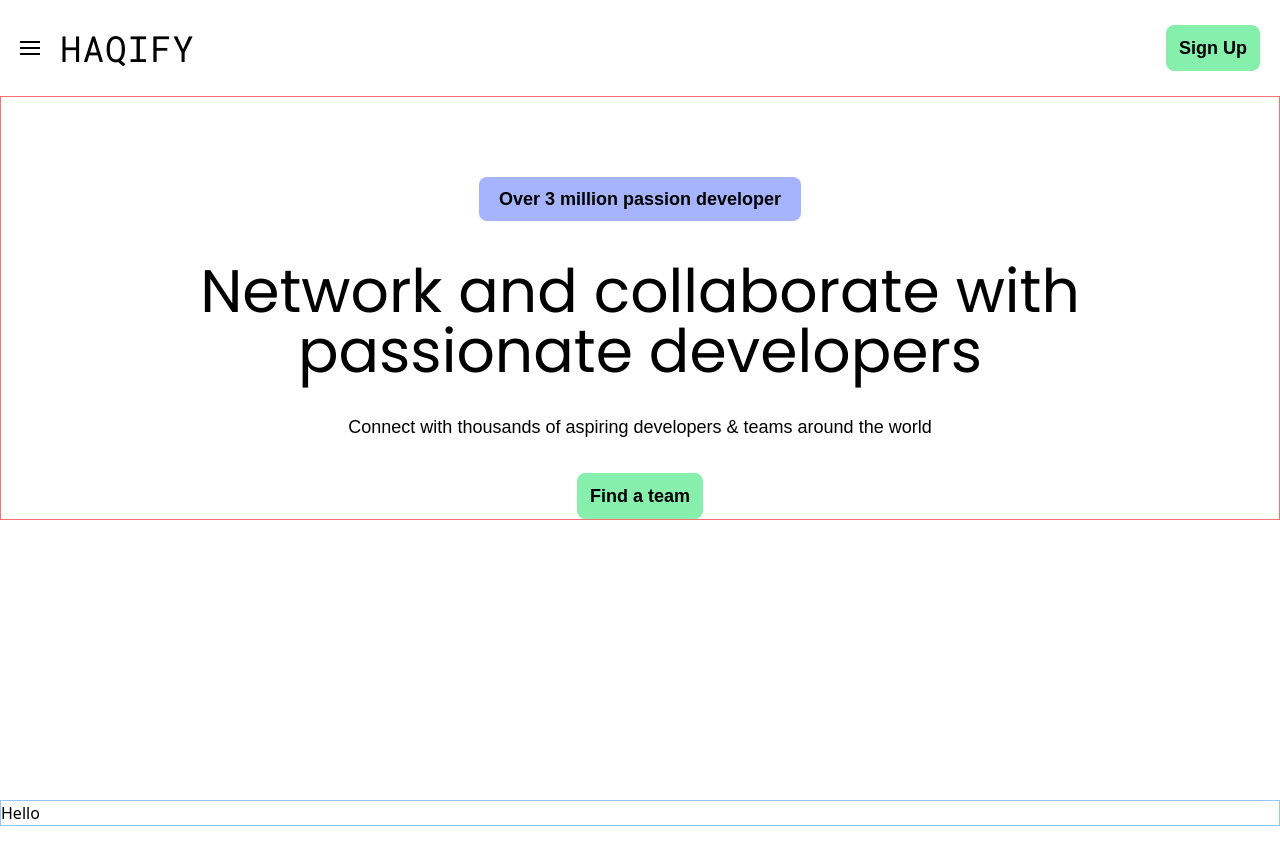
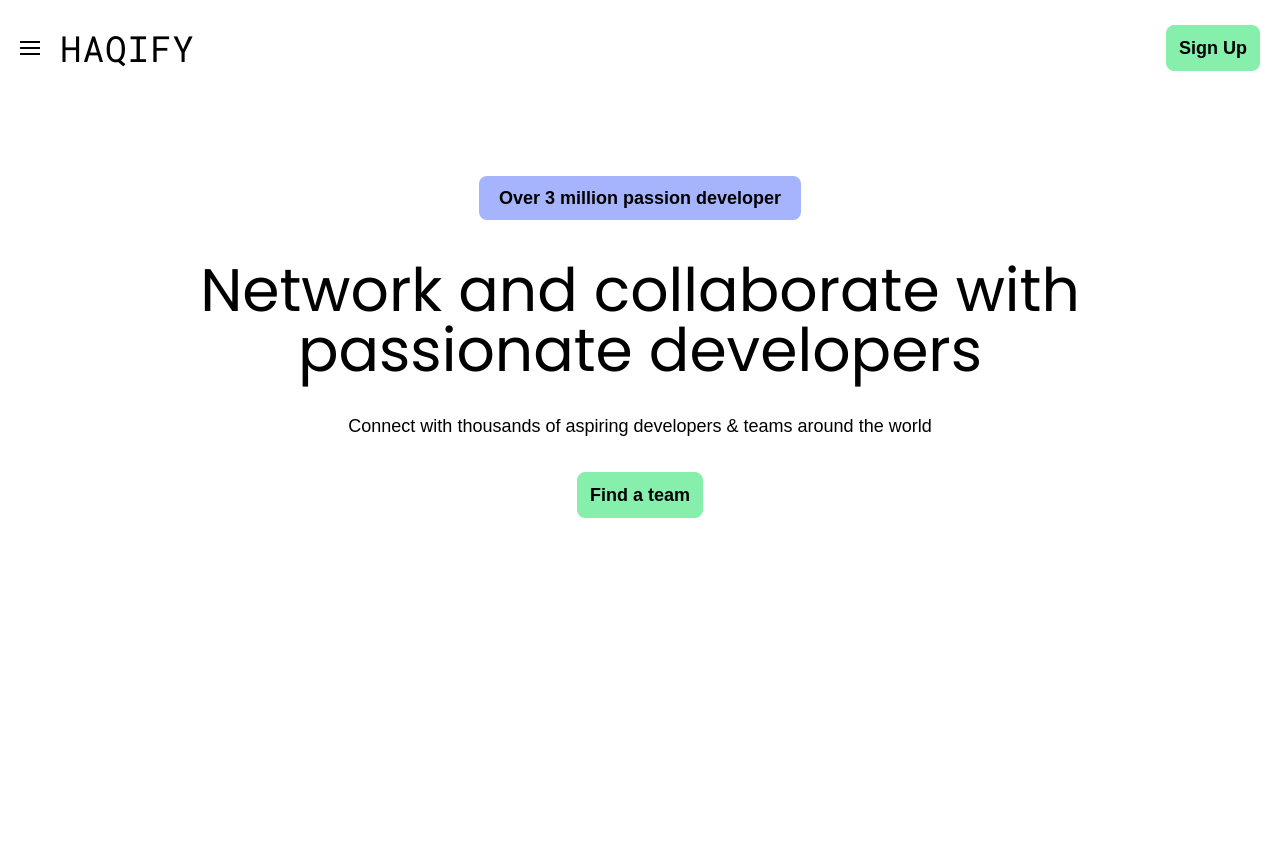
Before and after one commit to Jacksonwrk3/Haqify, a Next.js app: page / in a window 1280 px wide. Shown: the top 864 px of the page. After the commit the page ends 800 px from the top, so only its background shows below. Built offline with nearby package versions, Linux system fonts and the light colour scheme; a web font is replaced by a local one.

Commit message:
Fixed bug: NavList was rendering under hreader, added position: relative to navbar and fixed it

```diff
--- a/src/app/context/Menu-context.jsx
+++ /dev/null
@@ -1,3 +0,0 @@
-import { createContext } from "react";
-
-export const MenuContext = createContext();
--- a/src/app/page.js
+++ b/src/app/page.js
@@ -5,13 +5,11 @@
 export default function Home() {
   return (
     <>
-      <header className="relative z-50 flex flex-col w-screen h-screen">
+      <header className="relative z-50 flex flex-col w-screen h-screen ">
         <Navigation />
         <HeroBanner />
       </header>
-      <main>
-        <ImageWithText />
-      </main>
+      <main>{/* <ImageWithText /> */}</main>
     </>
   );
 }
--- a/src/components/HeroBanner/HeroBanner.jsx
+++ b/src/components/HeroBanner/HeroBanner.jsx
@@ -2,7 +2,7 @@
 import PrimaryButtonStyleWrapper from "../UI/PrimaryButtonStyleWrapper/PrimaryButtonStyleWrapper";
 const HeroBanner = () => {
   return (
-    <section className="flex flex-col items-center pt-20 border border-red-400 ">
+    <section className="flex flex-col items-center pt-20 ">
       {/* Maybe add a feature where the color is changing instead of a constand */}
       {/* py-2 */}
       <p className="max-w-screen-xl px-5 py-2 text-sm font-semibold text-center bg-indigo-300 rounded-lg md:text-lg w-fit font-martian">
--- a/src/components/Navigation/Navigation.jsx
+++ b/src/components/Navigation/Navigation.jsx
@@ -5,7 +5,7 @@
 import PrimaryButtonStyleWrapper from "../UI/PrimaryButtonStyleWrapper/PrimaryButtonStyleWrapper";
 function Navigation() {
   return (
-    <nav className="flex flex-col w-full">
+    <nav className="relative flex flex-col w-full ">
       <div className="flex flex-row items-center justify-between w-full h-24">
         <div className="flex flex-row ">
           <Menu />
```
